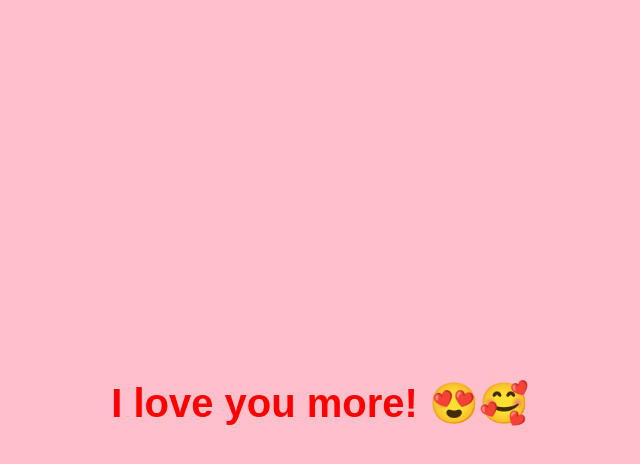
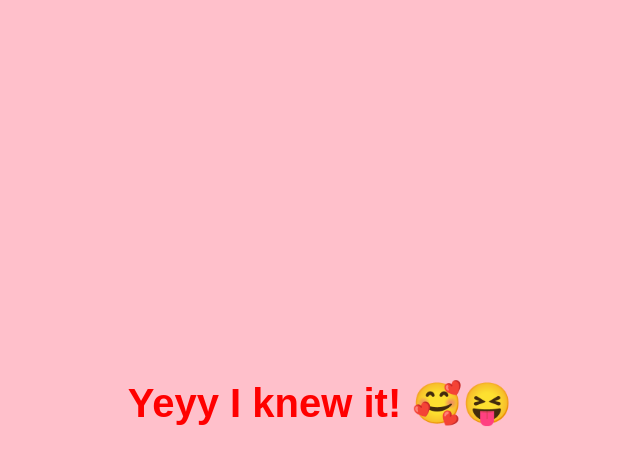
Before and after one commit to leovillasan-cmyk/_config.ytl, a plain HTML site: page index.html in a window 1280 px wide. Both pictures are taken after a click on the button "Yes". Shown: the whole page, without its empty margins (320-960 px from the left). Drawn offline with Linux system fonts and the light colour scheme.

Commit message:
love question for gf❤️

```diff
--- a/index.html
+++ b/index.html
@@ -64,7 +64,7 @@
     });
 
     yesBtn.addEventListener("click", () => {
-      document.body.innerHTML = "<h1 style='color:red;'>I love you more! 😍🥰</h1>";
+      document.body.innerHTML = "<h1 style='color:red;'>Yeyy I knew it! 🥰😝</h1>";
     });
   </script>
 </body>
```
